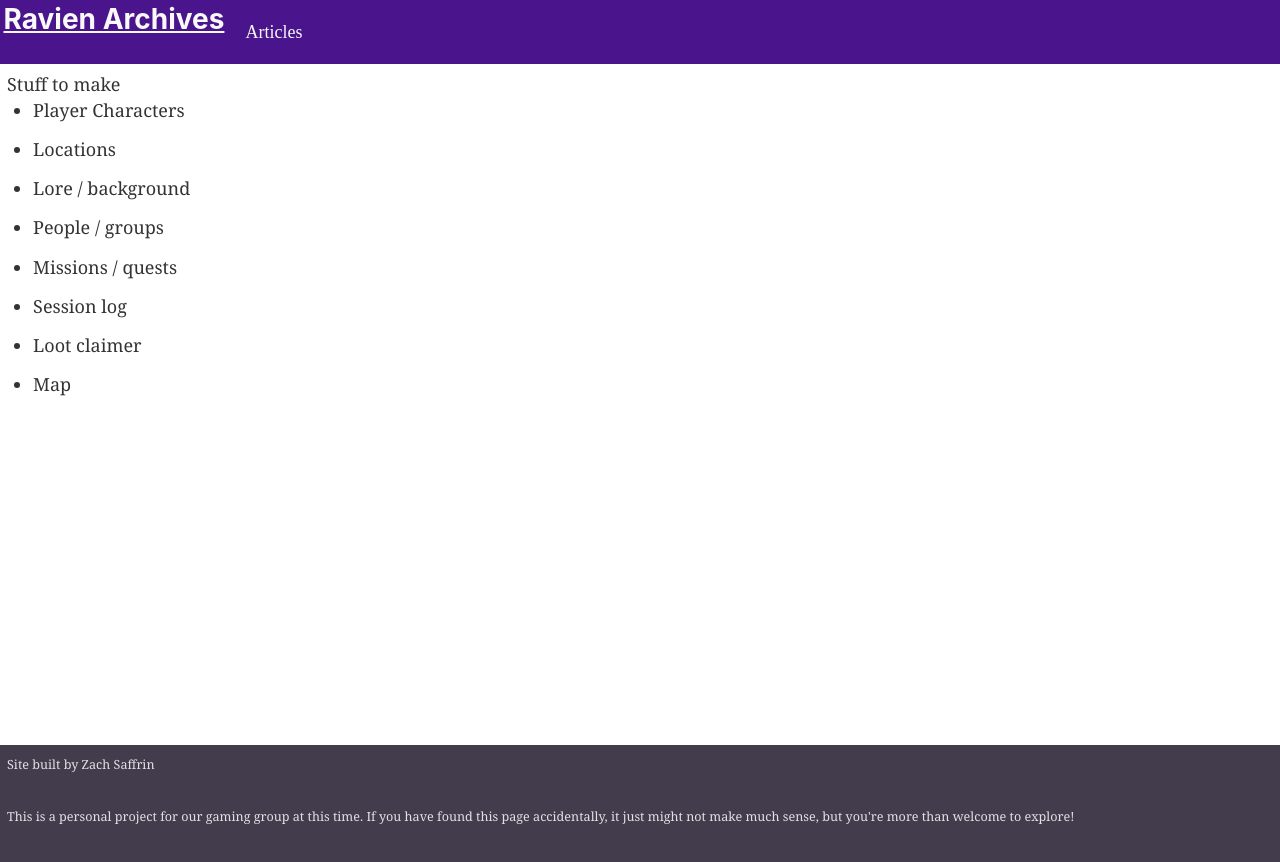
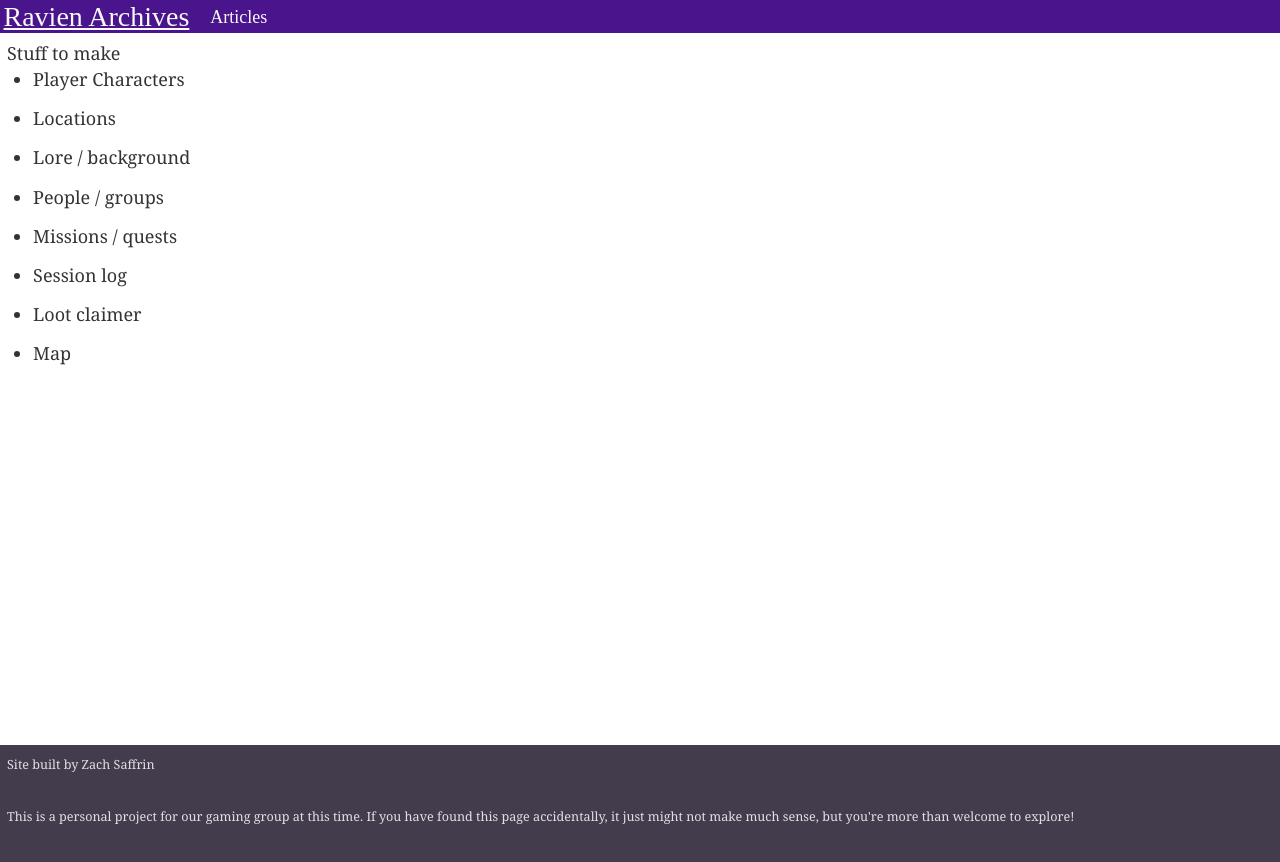
Before and after one commit to zsaffrin/ravien-archives, a Gatsby site: page / in a window 1280 px wide. Built offline with nearby package versions, Linux system fonts and the light colour scheme; Gatsby itself is replaced by a stand-in of ours.

Commit message:
Change title from a h1 to a div

```diff
--- a/src/components/header.js
+++ b/src/components/header.js
@@ -16,16 +16,15 @@ const Header = ({ siteTitle }) => {
       justify-content: start;
     `
   })
-  const Title = styled.h1(({ theme }) => {
+  const NavLink = styled.div`
+    display: grid;
+  `
+  const Title = styled(NavLink)(({ theme }) => {
     const { font } = theme
     return `
       font-size: ${font.size.xl};
     `
   })
-
-  const NavLink = styled.div`
-    display: grid;
-  `
 
   const StyledLink = styled(Link)(({ theme }) => {
     const { space } = theme
```
